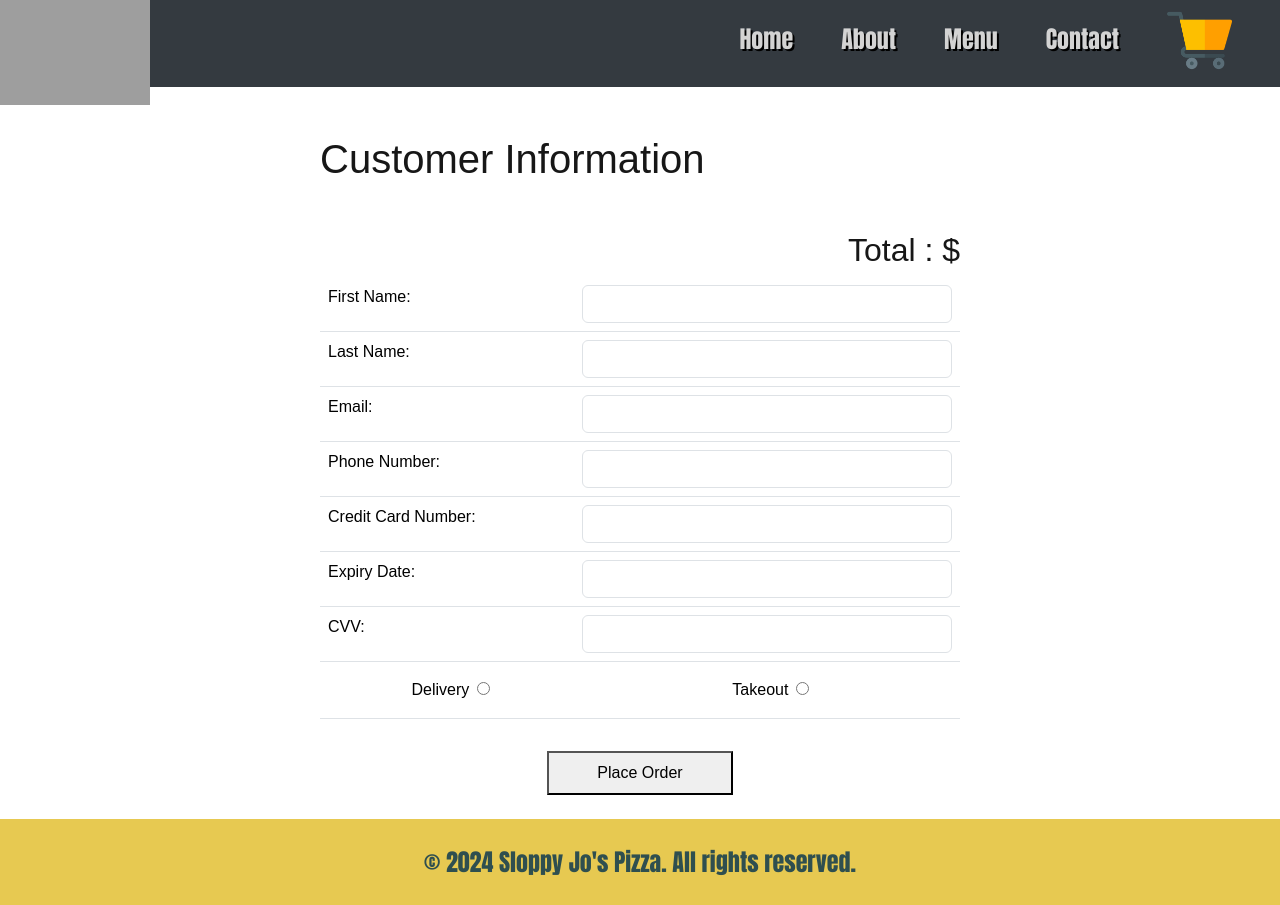
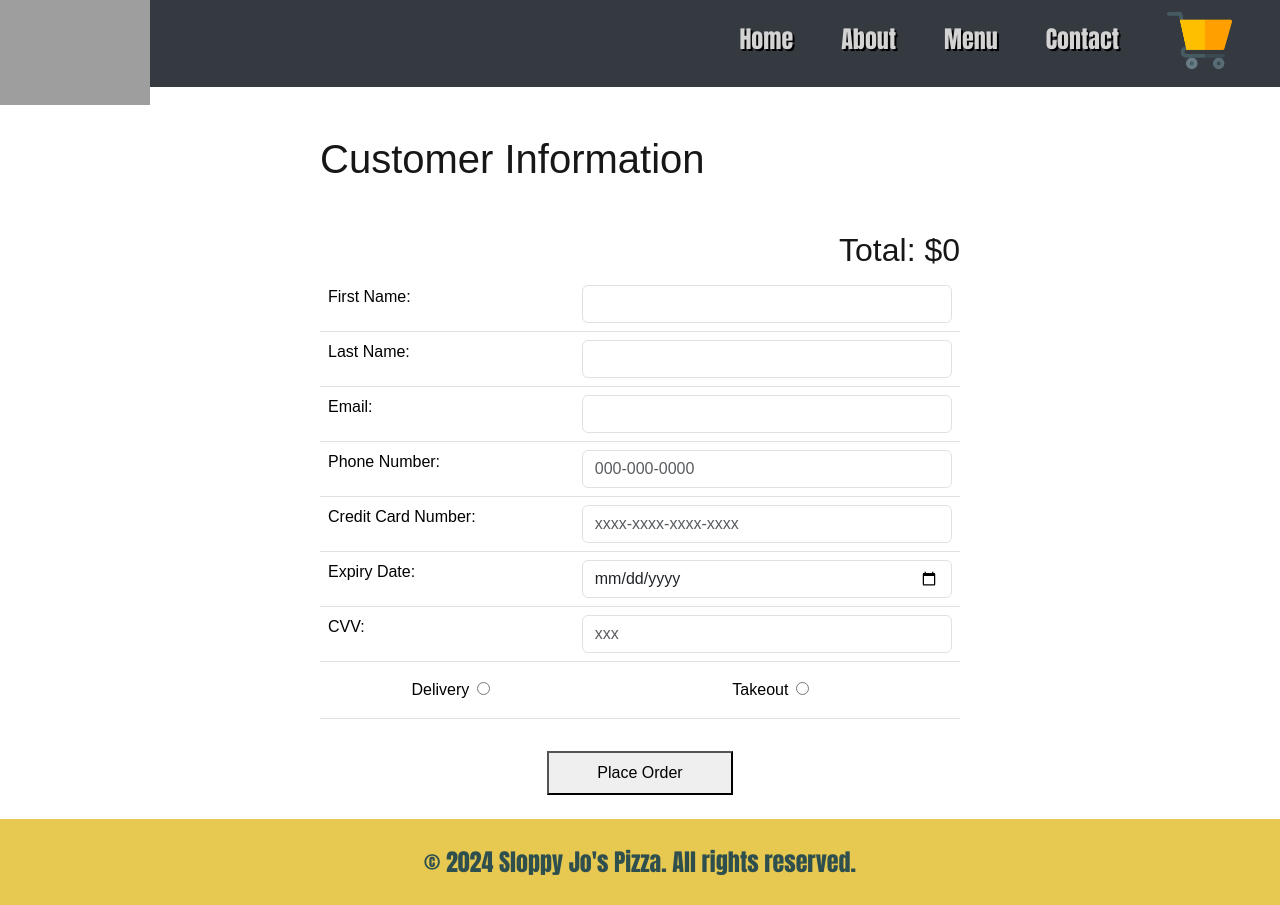
Before and after one commit to MBurtonshaw/sloppy-jos-2.0-react, a React (Create React App) app: page /customer_info in a window 1280 px wide. Built offline with nearby package versions, Linux system fonts and the light colour scheme; grey boxes are pictures that could not be loaded; the HTML template or start-up script is replaced by a standard one; a web font is replaced by a local one.

Commit message:
form validation added, regex used to streamline customer info

```diff
--- a/src/App.js
+++ b/src/App.js
@@ -9,7 +9,7 @@ import Contact from "./views/ContactView.js";
 import Cart from "./views/CartView.js";
 import CustomerInfo from "./views/CustomerInfoView.js";
 import Receipt from "./views/ReceiptView.js";
-import { Provider } from './contexts/context';
+import { Provider } from "./contexts/context";
 
 function App() {
   return (
--- a/src/views/CartView.js
+++ b/src/views/CartView.js
@@ -1,4 +1,5 @@
 import { useContext, useState, useEffect } from "react";
+import { useNavigate } from 'react-router-dom';
 import { Context } from "../contexts/context.js";
 
 export default function Cart() {
@@ -6,6 +7,7 @@ export default function Cart() {
   const specialties = cart.specialtyPizzas;
   const customs = cart.customPizzas;
   const sides = cart.sides;
+  const navigate = useNavigate();
 
   const [desktopMode, setDesktopMode] = useState(false);
   const [tabletMode, setTabletMode] = useState(false);
@@ -125,7 +127,7 @@ export default function Cart() {
           {showSidesHeader()}
           {mapSidesMobile()}
           <div className="text-center mt-3">
-            <button className="px-5 py-2 mt-3 mb-5">Submit Order</button>
+            <button className="px-5 py-2 mt-3 mb-5" onClick={() => navigate('/customer_info')}>Place Order</button>
           </div>
         </div>
       </>
@@ -144,7 +146,7 @@ export default function Cart() {
         {showSidesHeader()}
         {mapSidesMobile()}
         <div className="text-center mt-3">
-          <button className="px-5 py-2 mt-3 mb-5">Submit Order</button>
+          <button className="px-5 py-2 mt-3 mb-5" onClick={() => navigate('/customer_info')}>Place Order</button>
         </div>
       </div>
     </>
--- a/src/views/CustomerInfoView.js
+++ b/src/views/CustomerInfoView.js
@@ -3,7 +3,7 @@ import { Context } from "../contexts/context.js";
 import { useNavigate } from "react-router-dom";
 
 export default function CustomerInfo() {
-  const { actions } = useContext(Context);
+  const { actions, cart } = useContext(Context);
   const [customerFirstName, setCustomerFirstName] = useState(null);
   const [customerLastName, setCustomerLastName] = useState(null);
   const [customerEmail, setCustomerEmail] = useState(null);
@@ -22,8 +22,14 @@ export default function CustomerInfo() {
     customerPhone,
     customerCreditCard,
     customerCreditExpiry,
-    customerCreditCVV
-  }
+    customerCreditCVV,
+  };
+
+  const phoneRegEx = new RegExp(
+    "^(\\+0?1\\s)?\\(?\\d{3}\\)?[\\s.-]?\\d{3}[\\s.-]?\\d{4}$"
+  );
+  const creditCardRegEx = new RegExp("^(?:\\d{4}[-\\s]?){3}\\d{4}$");
+  const cvvRegEx = new RegExp("^\\d{3}$");
 
   const navigate = useNavigate();
 
@@ -89,24 +95,33 @@ export default function CustomerInfo() {
 
   async function handleSubmit() {
     if (!customer.customerFirstName) {
-      window.alert('Please enter a first name');
+      window.alert("Please enter a first name");
     } else if (!customer.customerLastName) {
-      window.alert('Please enter a last name');
+      window.alert("Please enter a last name");
     } else if (!customer.customerEmail) {
-      window.alert('Please enter an email address');
-    } else if (!customer.customerPhone) {
-      window.alert('Please enter a phone number');
-    } else if (!customer.customerCreditCard) {
-      window.alert('Please enter a credit card number');
+      window.alert("Please enter a valid email address");
+    } else if (
+      !customer.customerPhone ||
+      !phoneRegEx.test(customer.customerPhone)
+    ) {
+      window.alert("Please enter a valid US phone number - 10 digits");
+    } else if (
+      !customer.customerCreditCard ||
+      !creditCardRegEx.test(customerCreditCard)
+    ) {
+      window.alert("Please enter a valid 16-digit credit card number");
     } else if (!customer.customerCreditExpiry) {
-      window.alert('Please enter credit card expiration date');
-    } else if (!customer.customerCreditCVV) {
-      window.alert('Please enter credit card CVV');
+      window.alert("Please enter credit card expiration date");
+    } else if (
+      !customer.customerCreditCVV ||
+      !cvvRegEx.test(customerCreditCVV)
+    ) {
+      window.alert("Please enter a valid 3-digit credit card CVV");
     } else if (delivery === "") {
-      window.alert('Please enter delivery or takeout');
+      window.alert("Please enter delivery or takeout");
     } else {
       await actions.fillCustomer(customer);
-      navigate('/receipt');
+      navigate("/receipt");
     }
   }
 
@@ -120,7 +135,10 @@ export default function CustomerInfo() {
                 <label htmlFor="streetAddress">Street Address:</label>
               </td>
               <td>
-              <input className='w-100 m-auto form-control' id="streetAddress"></input>
+                <input
+                  className="w-100 m-auto form-control"
+                  id="streetAddress"
+                ></input>
               </td>
             </tr>
             <tr>
@@ -128,7 +146,10 @@ export default function CustomerInfo() {
                 <label htmlFor="unitNumber">Unit # (optional):</label>
               </td>
               <td>
-            <input className='w-100 m-auto form-control' id="unitNumber"></input>
+                <input
+                  className="w-100 m-auto form-control"
+                  id="unitNumber"
+                ></input>
               </td>
             </tr>
             <tr>
@@ -136,7 +157,10 @@ export default function CustomerInfo() {
                 <label htmlFor="addressCity">City:</label>
               </td>
               <td>
-            <input className='w-100 m-auto form-control' id="addressCity"></input>
+                <input
+                  className="w-100 m-auto form-control"
+                  id="addressCity"
+                ></input>
               </td>
             </tr>
             <tr>
@@ -144,7 +168,10 @@ export default function CustomerInfo() {
                 <label htmlFor="addressState">State Abbreviation:</label>
               </td>
               <td>
-            <input className='w-100 m-auto form-control' id="addressState"></input>
+                <input
+                  className="w-100 m-auto form-control"
+                  id="addressState"
+                ></input>
               </td>
             </tr>
             <tr>
@@ -152,24 +179,62 @@ export default function CustomerInfo() {
                 <label htmlFor="addressZip">ZIP Code:</label>
               </td>
               <td>
-            <input className='w-100 m-auto form-control' id="addressZip"></input>
+                <input
+                  className="w-100 m-auto form-control"
+                  id="addressZip"
+                ></input>
               </td>
             </tr>
           </>
         );
       } else {
         return (
-          <div className='w-75 m-auto pt-4'>
-            <label className='px-2 w-75 m-auto' htmlFor="streetAddress">Street Address:</label>
-            <input className='w-75 m-auto form-control' name='streetAddress' id='streetAddress' type='text'></input>
-            <label className='px-2 w-75 m-auto pt-3' htmlFor="unitNumber">Unit # (optional):</label>
-            <input className='w-75 m-auto form-control'name='unitNumber' id='unitNumber' type='text'></input>
-            <label className='px-2 w-75 m-auto pt-3' htmlFor="adddressCity">City:</label>
-            <input className='w-75 m-auto form-control'name='adddressCity' id='adddressCity' type='text'></input>
-            <label className='px-2 w-75 m-auto pt-3' htmlFor="addressState">State Abbreviation:</label>
-            <input className='w-75 m-auto form-control'name='addressState' id='addressState' type='text'></input>
-            <label className='px-2 w-75 m-auto pt-3' htmlFor="addressZip">ZIP Code:</label>
-            <input className='w-75 m-auto form-control'name='addressZip' id='addressZip' type='text'></input>
+          <div className="w-75 m-auto pt-4">
+            <label className="px-2 w-75 m-auto" htmlFor="streetAddress">
+              Street Address:
+            </label>
+            <input
+              className="w-75 m-auto form-control"
+              name="streetAddress"
+              id="streetAddress"
+              type="text"
+            ></input>
+            <label className="px-2 w-75 m-auto pt-3" htmlFor="unitNumber">
+              Unit # (optional):
+            </label>
+            <input
+              className="w-75 m-auto form-control"
+              name="unitNumber"
+              id="unitNumber"
+              type="text"
+            ></input>
+            <label className="px-2 w-75 m-auto pt-3" htmlFor="adddressCity">
+              City:
+            </label>
+            <input
+              className="w-75 m-auto form-control"
+              name="addressCity"
+              id="addressCity"
+              type="text"
+            ></input>
+            <label className="px-2 w-75 m-auto pt-3" htmlFor="addressState">
+              State Abbreviation:
+            </label>
+            <input
+              className="w-75 m-auto form-control"
+              name="addressState"
+              id="addressState"
+              type="text"
+            ></input>
+            <label className="px-2 w-75 m-auto pt-3" htmlFor="addressZip">
+              ZIP Code:
+            </label>
+            <input
+              className="w-75 m-auto form-control"
+              name="addressZip"
+              id="addressZip"
+              type="text"
+            ></input>
           </div>
         );
       }
@@ -186,7 +251,7 @@ export default function CustomerInfo() {
           </h1>
           <div className="mb-4">
             <form>
-              <h2 className="text-end">Total : $</h2>
+              <h2 className="text-end">{`Total: $${cart.total}`}</h2>
               <table className="table">
                 <tbody>
                   <tr>
@@ -240,7 +305,7 @@ export default function CustomerInfo() {
                         type="tel"
                         className="form-control"
                         id="customerPhone"
-                        placeholder=""
+                        placeholder="000-000-0000"
                         onChange={() => handlePhoneChange()}
                       />
                     </td>
@@ -258,10 +323,11 @@ export default function CustomerInfo() {
                     </td>
                     <td>
                       <input
-                        type="text"
+                        type="tel"
                         className="form-control"
                         id="creditCardNumber"
-                        placeholder=""
+                        placeholder="xxxx-xxxx-xxxx-xxxx"
+                        maxLength="20"
                         onChange={() => handleCreditCardChange()}
                       />
                     </td>
@@ -272,7 +338,7 @@ export default function CustomerInfo() {
                     </td>
                     <td>
                       <input
-                        type="text"
+                        type="date"
                         className="form-control"
                         id="creditCardExpiry"
                         placeholder=""
@@ -289,7 +355,8 @@ export default function CustomerInfo() {
                         type="text"
                         className="form-control"
                         id="creditCardCVV"
-                        placeholder=""
+                        placeholder="xxx"
+                        maxLength="3"
                         onChange={() => handleCreditCVVChange()}
                       />
                     </td>
@@ -327,7 +394,11 @@ export default function CustomerInfo() {
           </div>
         </div>
         <div className="submit text-center">
-          <button className='px-5 py-2 mt-2 mb-4' type="button" onClick={handleSubmit}>
+          <button
+            className="px-5 py-2 mt-2 mb-4"
+            type="button"
+            onClick={handleSubmit}
+          >
             Place Order
           </button>
         </div>
@@ -340,14 +411,14 @@ export default function CustomerInfo() {
       <>
         <div className="w-100 m-auto text-center">
           <h1 className="customer-information my-5">Customer Information</h1>
-          <h2 className="text-end mx-5">Total : $</h2>
+          <h2 className="text-center">{`Total: $${cart.total}`}</h2>
           <div className="mb-4">
             <form className="w-75 m-auto">
               <div className="py-4">
                 <label htmlFor="customerFirstName">First Name:</label>
                 <input
                   type="text"
-                  className="form-control"
+                  className="form-control text-center"
                   id="customerFirstName"
                   placeholder=""
                   onChange={() => handleFirstNameChange()}
@@ -358,7 +429,7 @@ export default function CustomerInfo() {
                 <label htmlFor="customerLastName">Last Name:</label>
                 <input
                   type="text"
-                  className="form-control"
+                  className="form-control text-center"
                   id="customerLastName"
                   placeholder=""
                   onChange={() => handleLastNameChange()}
@@ -371,7 +442,7 @@ export default function CustomerInfo() {
                 </label>
                 <input
                   type="email"
-                  className="form-control"
+                  className="form-control text-center"
                   id="customerEmail"
                   placeholder=""
                   onChange={() => handleEmailChange()}
@@ -384,9 +455,9 @@ export default function CustomerInfo() {
                 </label>
                 <input
                   type="tel"
-                  className="form-control"
+                  className="form-control text-center"
                   id="customerPhone"
-                  placeholder=""
+                  placeholder="000-000-0000"
                   onChange={() => handlePhoneChange()}
                 />
               </div>
@@ -396,10 +467,11 @@ export default function CustomerInfo() {
                   Credit Card Number:
                 </label>
                 <input
-                  type="text"
-                  className="form-control"
+                  type="tel"
+                  className="form-control text-center"
                   id="creditCardNumber"
-                  placeholder=""
+                  placeholder="xxxx-xxxx-xxxx-xxxx"
+                  maxLength="20"
                   onChange={() => handleCreditCardChange()}
                 />
               </div>
@@ -409,8 +481,8 @@ export default function CustomerInfo() {
                   Expiry Date:
                 </label>
                 <input
-                  type="text"
-                  className="form-control"
+                  type="date"
+                  className="form-control text-center"
                   id="creditCardExpiry"
                   placeholder=""
                   onChange={() => handleCreditExpiryChange()}
@@ -423,9 +495,10 @@ export default function CustomerInfo() {
                 </label>
                 <input
                   type="text"
-                  className="form-control"
+                  className="form-control text-center"
                   id="creditCardCVV"
-                  placeholder=""
+                  placeholder="xxx"
+                  maxLength="3"
                   onChange={() => handleCreditCVVChange()}
                 />
               </div>
@@ -458,12 +531,11 @@ export default function CustomerInfo() {
                 onClick={() => setDelivery(false)}
               />
             </div>
-
           </div>
           {renderAddressField()}
         </div>
         <div className="submit text-center">
-          <button className='px-5 py-2 mb-4' onClick={handleSubmit}>
+          <button className="px-5 py-2 mb-4" onClick={handleSubmit}>
             Place Order
           </button>
         </div>
```
Also changed, not shown: src/components/Navbar.js (+19 -7 lines), src/contexts/context.js (+11 -2 lines), src/views/ReceiptView.js (indentation only). Lines whose indentation alone changed are shown as unchanged.
